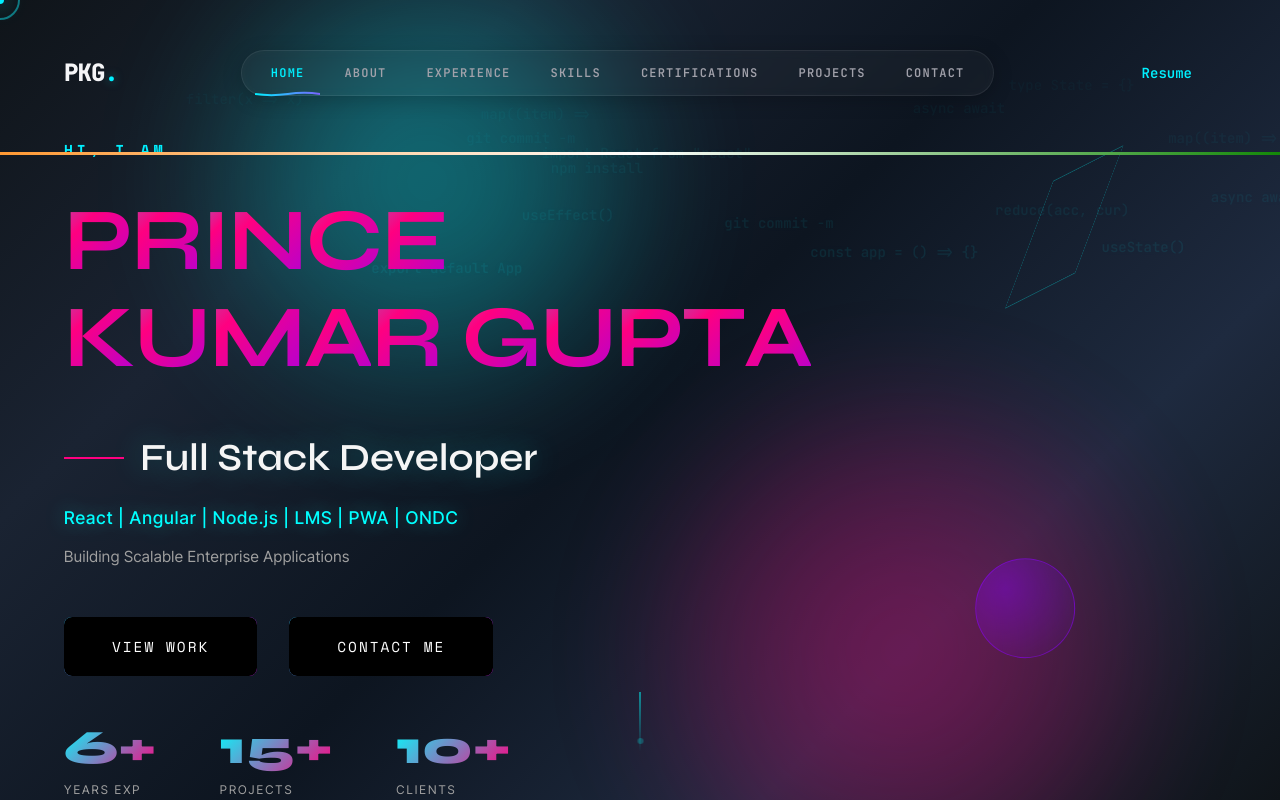
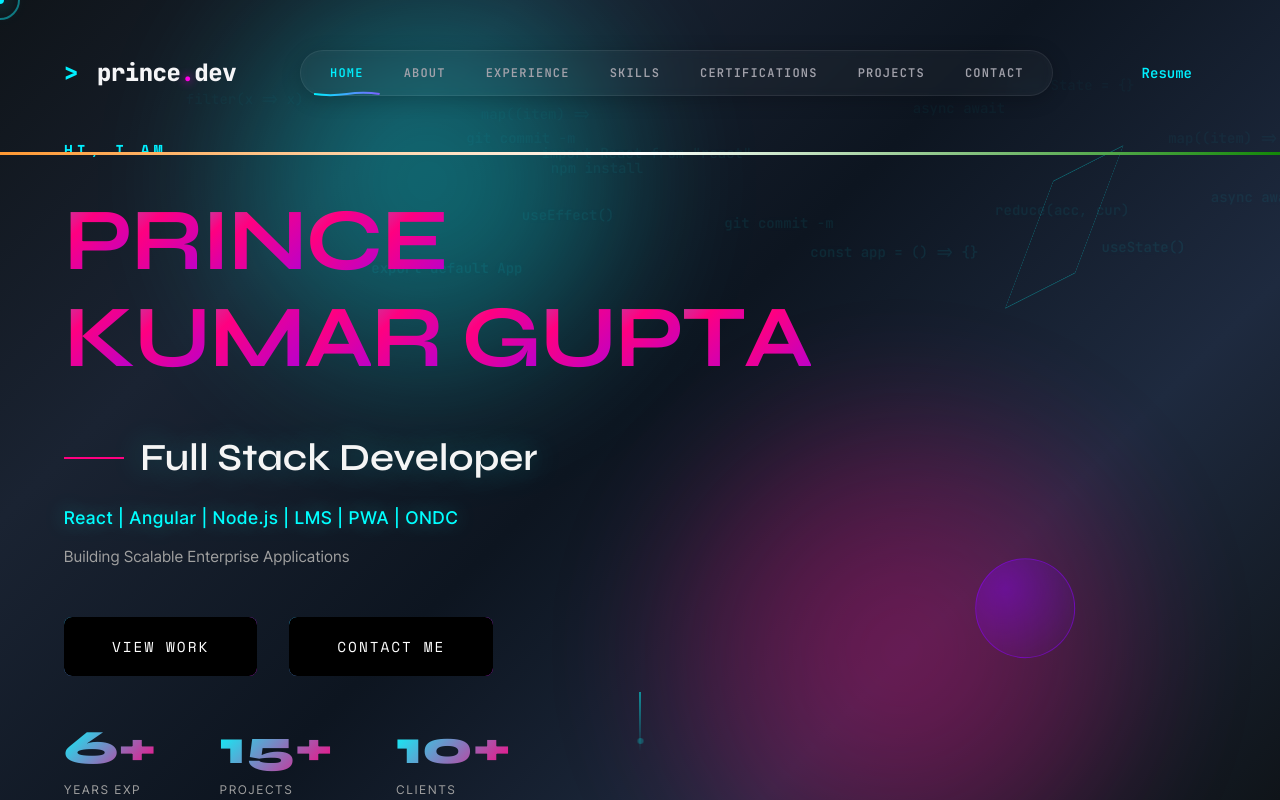
Before and after one commit to princekr97/prince-gupta-portfolio, a React (Vite) app in the folder client/: page / in a window 1280 px wide. Shown: the top 800 px of the page. Built offline with nearby package versions, Linux system fonts and the light colour scheme.

Commit message:
feat: implement terminal style logo across the app

```diff
--- a/client/src/App.tsx
+++ b/client/src/App.tsx
@@ -2,6 +2,7 @@ import { motion } from 'framer-motion';
 import { Navigation } from './components/layout/Navigation/Navigation';
 import { Loader } from './components/common/Loader/Loader';
 import { SEO } from './components/layout/SEO/SEO';
+import { Logo } from './components/common/Logo/Logo';
 import { CleanHero } from './components/CleanHero';
 import { About } from './components/sections/About/About';
 import { CleanSkills } from './components/CleanSkills';
@@ -84,18 +85,24 @@ function App() {
         <section id="contact"><CleanContact /></section>
       </main>
 
+
       <motion.footer
         className="modern-footer"
         initial={{ opacity: 0 }}
         whileInView={{ opacity: 1 }}
         viewport={{ once: true }}
         style={{
-          padding: '3rem 1.5rem',
+          padding: '4rem 1.5rem',
           textAlign: 'center',
           background: 'linear-gradient(180deg, #090a0f 0%, #000 100%)',
-          borderTop: '1px solid rgba(255, 255, 255, 0.1)'
+          borderTop: '1px solid rgba(255, 255, 255, 0.1)',
+          display: 'flex',
+          flexDirection: 'column',
+          alignItems: 'center',
+          gap: '1.5rem'
         }}
       >
+        <Logo />
         <p style={{
           color: 'rgba(255, 255, 255, 0.5)',
           fontSize: 'clamp(0.875rem, 2vw, 1rem)',
--- a/client/src/components/common/Loader/Loader.tsx
+++ b/client/src/components/common/Loader/Loader.tsx
@@ -1,6 +1,7 @@
 import { motion, AnimatePresence } from 'framer-motion';
 import { useEffect, useState } from 'react';
 import styles from './Loader.module.css';
+import { Logo } from '../Logo/Logo';
 
 export const Loader = () => {
     const [loading, setLoading] = useState(true);
@@ -31,11 +32,10 @@ export const Loader = () => {
                 >
                     <div className={styles.container}>
                         <motion.div
-                            className={styles.logo}
                             initial={{ opacity: 0, scale: 0.8 }}
                             animate={{ opacity: 1, scale: 1 }}
                         >
-                            PKG<span className={styles.dot}></span>
+                            <Logo />
                         </motion.div>
                         <div className={styles.progressBar}>
                             <motion.div
--- /dev/null
+++ b/client/src/components/common/Logo/Logo.module.css
@@ -0,0 +1,66 @@
+.logo {
+    display: flex;
+    align-items: center;
+    gap: 0.75rem;
+    font-family: var(--font-display);
+    cursor: pointer;
+    transition: transform 0.3s var(--ease-smooth);
+    user-select: none;
+}
+
+.logo:hover {
+    transform: scale(1.02);
+}
+
+.prompt {
+    display: flex;
+    align-items: center;
+    gap: 0.25rem;
+    font-size: 1.5rem;
+    color: var(--color-accent-cyan);
+    font-weight: 800;
+}
+
+.cursor {
+    width: 2.5px;
+    height: 1.25rem;
+    background: var(--color-accent-cyan);
+    animation: blink 1s step-end infinite;
+    box-shadow: 0 0 10px var(--color-accent-cyan);
+}
+
+.name {
+    font-size: 1.5rem;
+    color: var(--color-text-primary);
+    font-weight: 800;
+    letter-spacing: -0.02em;
+}
+
+.dot {
+    color: var(--color-accent-magenta);
+    text-shadow: 0 0 10px var(--color-accent-magenta);
+}
+
+@keyframes blink {
+    0%, 49% { opacity: 1; }
+    50%, 100% { opacity: 0; }
+}
+
+@media (max-width: 768px) {
+    .logo {
+        gap: 0.5rem;
+    }
+
+    .prompt {
+        font-size: 1.25rem;
+    }
+
+    .cursor {
+        width: 2px;
+        height: 1rem;
+    }
+
+    .name {
+        font-size: 1.25rem;
+    }
+}
--- /dev/null
+++ b/client/src/components/common/Logo/Logo.tsx
@@ -0,0 +1,21 @@
+import React from 'react';
+import styles from './Logo.module.css';
+
+interface LogoProps {
+    className?: string;
+    onClick?: () => void;
+}
+
+export const Logo: React.FC<LogoProps> = ({ className, onClick }) => {
+    return (
+        <div className={`${styles.logo} ${className}`} onClick={onClick} role="button" tabIndex={0}>
+            <div className={styles.prompt}>
+                <span>&gt;</span>
+                <div className={styles.cursor}></div>
+            </div>
+            <div className={styles.name}>
+                prince<span className={styles.dot}>.</span>dev
+            </div>
+        </div>
+    );
+};
--- a/client/src/components/layout/Navigation/Navigation.tsx
+++ b/client/src/components/layout/Navigation/Navigation.tsx
@@ -5,6 +5,7 @@ import { Magnetic } from '../../common/Magnetic/Magnetic';
 import { useNavigationStore } from '../../../store/navigationStore';
 import { useThemeStore } from '../../../store/themeStore';
 import { useHaptics } from '../../../hooks/useHaptics';
+import { Logo } from '../../common/Logo/Logo';
 import { Button } from '@components/common/Button';
 import usePortfolioData from '../../../hooks/usePortfolioData';
 
@@ -35,7 +36,6 @@ export const Navigation = () => {
 
             const currentSection = sections.find(section => {
                 if (!section) return false;
-                const rect = section.getBoundingClientRect();
                 const sectionTop = section.offsetTop;
                 const sectionBottom = sectionTop + section.offsetHeight;
 
@@ -96,11 +96,11 @@ export const Navigation = () => {
             <nav className={`${styles.nav} ${isScrolled ? styles.scrolled : ''} ${isMenuOpen ? styles.menuOpen : ''}`}>
                 <div className={`${styles.container} container`}>
                     <motion.div
-                        className={styles.logo}
                         initial={{ opacity: 0 }}
                         animate={{ opacity: 1 }}
+                        onClick={() => scrollToSection('hero')}
                     >
-                        PKG<span className={styles.dot}>.</span>
+                        <Logo />
                     </motion.div>
 
                     {/* Desktop Links */}
```
